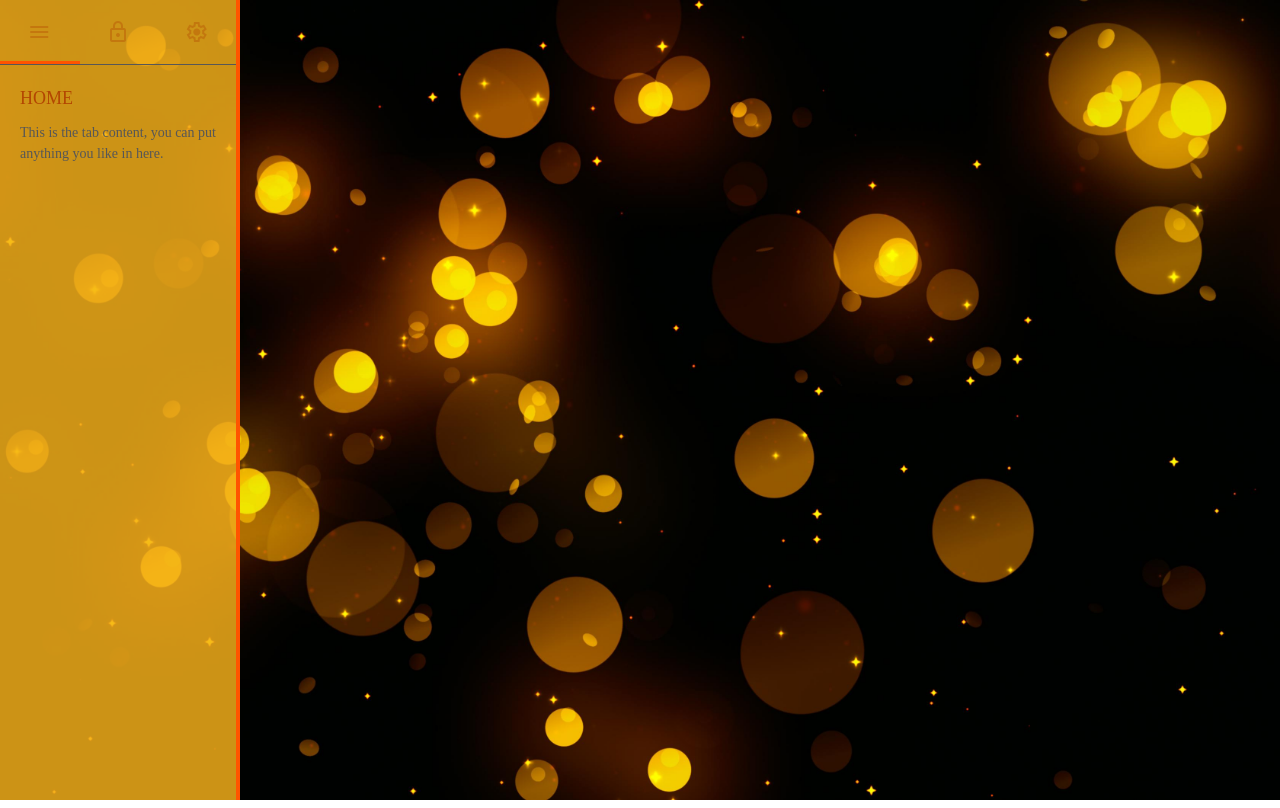
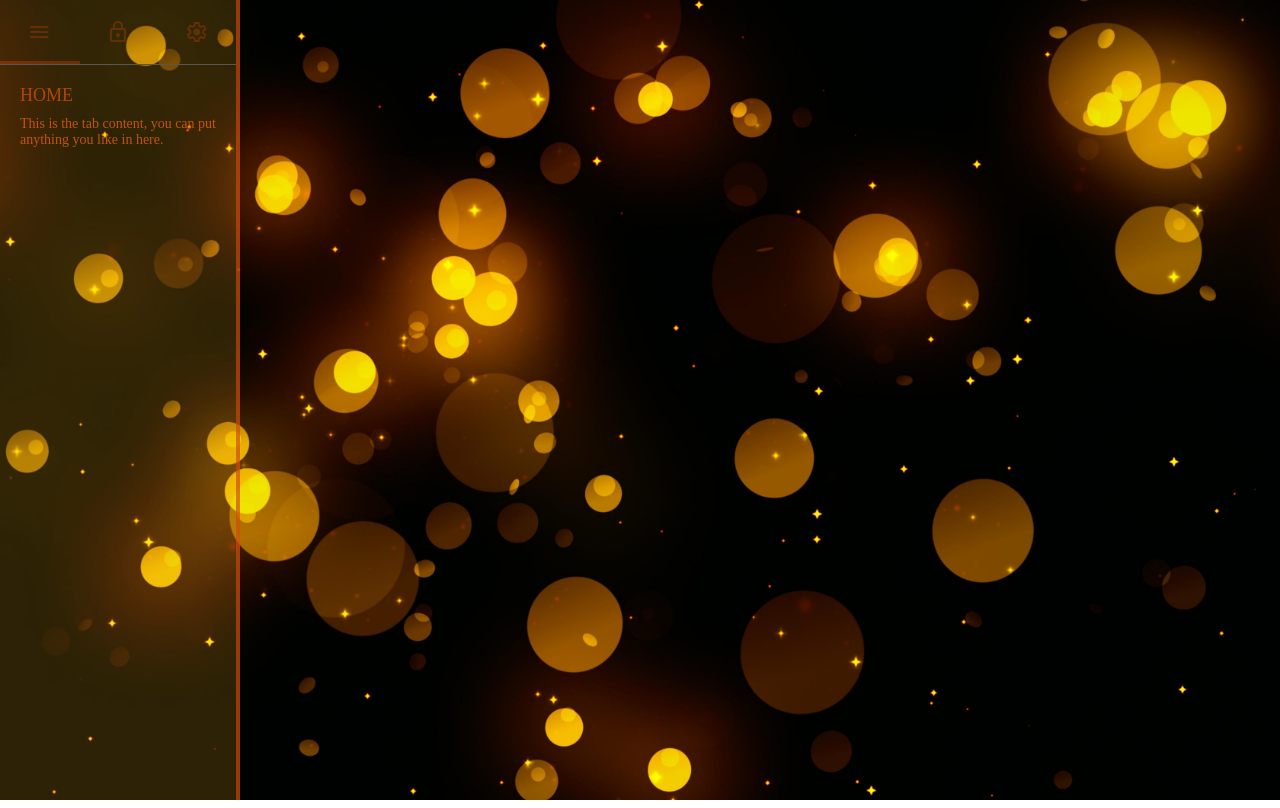
Before and after one commit to SamiraDorchalian/Sidebars, a plain HTML site: page Sidebar-6/index.html in a window 1280 px wide. Drawn offline with nearby package versions, Linux system fonts and the light colour scheme.

Commit message:
sidebar-7

```diff
--- a/Sidebar-6/index.html
+++ b/Sidebar-6/index.html
@@ -1,22 +1,22 @@
 <!DOCTYPE html>
 <html lang="en">
   <head>
-    <meta charset="UTF-8">
-    <meta http-equiv="X-UA-Compatible" content="IE=edge">
-    <meta name="viewport" content="width=device-width, initial-scale=1.0">
+    <meta charset="UTF-8" />
+    <meta http-equiv="X-UA-Compatible" content="IE=edge" />
+    <meta name="viewport" content="width=device-width, initial-scale=1.0" />
     <title>sidebar-7</title>
     <link
       rel="stylesheet"
       href="https://fonts.googleapis.com/css2?family=Material+Symbols+Outlined:opsz,wght,FILL,GRAD@48,400,0,0"
     />
-    <link rel="stylesheet" href="./style.css">
+    <link rel="stylesheet" href="./style.css" />
   </head>
   <body>
     <aside class="sidebar">
       <div class="tabs">
-            <input id="tab-1" type="radio" name="group">
-            <input id="tab-2" type="radio" name="group">
-            <input id="tab-3" type="radio" name="group">
+        <input id="tab-1" type="radio" name="group" />
+        <input id="tab-2" type="radio" name="group" />
+        <input id="tab-3" type="radio" name="group" />
         <div class="buttons">
           <label class="material-symbols-outlined" for="tab-1">Menu</label>
           <label class="material-symbols-outlined" for="tab-2">Lock</label>
@@ -24,28 +24,10 @@
           <div class="underline"></div>
         </div>
         <div class="content">
-                <div class="content-inner">
-                  <div>
-                    <h2>Home</h2>
-                    <p>
-                      This is the tab content, you can put anything you like in here.
-                    </p>
-                  </div>
-                  <div>
-                    <h2>Account</h2>
-                    <p>
-                      This is the tab content, you can put anything you like in here.
-                    </p>
-                  </div>
-                  <div>
-                    <h2>Settings</h2>
-                    <p>
-                      This is the tab content, you can put anything you like in here.
-                    </p>
-                  </div>
-                </div>
+          <div class="content-inner"></div>
         </div>
       </div>
     </aside>
+    <script src="./scipt.js"></script>
   </body>
 </html>
--- /dev/null
+++ b/Sidebar-6/scipt.js
@@ -0,0 +1,31 @@
+const contentInner = document.querySelector(".content-inner");
+
+const divTagHome = document.createElement("div");
+contentInner.appendChild(divTagHome);
+const h2TagHome = document.createElement("h2");
+h2TagHome.innerText = "Home";
+divTagHome.appendChild(h2TagHome);
+const pTagHome = document.createElement("p");
+pTagHome.innerText =
+  "This is the tab content, you can put anything you like in here.";
+divTagHome.appendChild(pTagHome);
+
+const divTagAccount = document.createElement("div");
+contentInner.appendChild(divTagAccount);
+const h2TagAccount = document.createElement("h2");
+h2TagAccount.innerText = "Account";
+divTagAccount.appendChild(h2TagAccount);
+const pTagAccount = document.createElement("p");
+pTagAccount.innerText =
+  "This is the tab content, you can put anything you like in here.";
+divTagAccount.appendChild(pTagAccount);
+
+const divTagSettings = document.createElement("div");
+contentInner.appendChild(divTagSettings);
+const h2TagSettings = document.createElement("h2");
+h2TagSettings.innerText = "Settings";
+divTagSettings.appendChild(h2TagSettings);
+const pTagSettings = document.createElement("p");
+pTagSettings.innerText =
+  "This is the tab content, you can put anything you like in here.";
+divTagSettings.appendChild(pTagSettings);
--- a/Sidebar-6/style.css
+++ b/Sidebar-6/style.css
@@ -1,63 +1,60 @@
-*{
+* {
   box-sizing: border-box;
 }
-:root{
-    --color-primary:rgb(255, 84, 0);
-    --tab-width:240px;
-    --button-width:80px;
+:root {
+  --color-primary: rgba(255, 85, 0, 0.274);
+  --tab-width: 240px;
+  --button-width: 80px;
 }
-html,body{
+html,
+body {
   height: 100%;
 }
-body{
-    display: grid;
-    place-items: center;
-    margin: 0;
+body {
   font-family: "Euclid Circular A";
-    line-height: 1.5;
   background: url("./nody-عکس-مشکی-و-زرد-1630319495.jpg");
   background-repeat: no-repeat;
   background-position: center;
   background-size: cover;
   color: #b34602;
 }
-.sidebar{
+.sidebar {
   position: fixed;
   top: 0;
   left: 0;
   height: 100%;
   width: var(--tab-width);
-    background: #f5b01bd5;
-    border-right: 4px solid rgb(255, 84, 0);
+  background: #f5b01b2f;
+  border-right: 4px solid rgba(204, 74, 10, 0.658);
 }
-input{
+input {
   display: none;
 }
-h2{
+h2 {
   margin: 0 0 10px;
   font-size: 18px;
   font-weight: 400;
   text-transform: uppercase;
 }
-.content{
+.content {
   position: relative;
   overflow: hidden;
   height: 140px;
 }
-.content-inner{
+.content-inner {
   position: absolute;
   top: 0;
   left: 0;
   display: flex;
   align-items: center;
-    width: calc(var(--tab-width)*3);
+  width: calc(var(--tab-width) * 3);
   transition: 0.3s;
 }
 .content-inner > div {
   width: inherit;
   padding: 20px;
 }
-label{
+label {
   text-align: center;
   padding: 20px 0;
   font-size: 15px;
@@ -65,17 +62,17 @@ label{
   opacity: 0.35;
   cursor: pointer;
 }
-p{
+p {
   margin: 0;
   font-size: 14px;
-    color: #575757;
+  color: #e2620cce;
 }
-.buttons{
+.buttons {
   position: relative;
   display: flex;
   border-bottom: 1px solid #575757;
 }
-.underline{
+.underline {
   position: absolute;
   left: 0;
   bottom: 0;
@@ -84,26 +81,26 @@ p{
   background: var(--color-primary);
   transition: 0.2s;
 }
-.tabs input:nth-child(1):checked ~ .buttons .underline{
+.tabs input:nth-child(1):checked ~ .buttons .underline {
   translate: 0 0;
 }
-.tabs input:nth-child(2):checked ~ .buttons .underline{
+.tabs input:nth-child(2):checked ~ .buttons .underline {
   translate: var(--button-width) 0;
 }
-.tabs input:nth-child(3):checked ~ .buttons .underline{
-    translate: (var(--button-width)*2)0;
+.tabs input:nth-child(3):checked ~ .buttons .underline {
+  translate: (var(--button-width) * 2) 0;
 }
 .tabs input:nth-child(1):checked ~ .buttons label:nth-child(1),
 .tabs input:nth-child(2):checked ~ .buttons label:nth-child(2),
-.tabs input:nth-child(3):checked ~ .buttons label:nth-child(3){
-    opacity: 1;
+.tabs input:nth-child(3):checked ~ .buttons label:nth-child(3) {
+  opacity: 4;
 }
-.tabs input:nth-child(1):checked ~ .content> .content-inner{
+.tabs input:nth-child(1):checked ~ .content > .content-inner {
   translate: 0 0;
 }
-.tabs input:nth-child(2):checked ~ .content> .content-inner{
-    translate: calc(0px - var(--tab-width))0;
+.tabs input:nth-child(2):checked ~ .content > .content-inner {
+  translate: calc(0px - var(--tab-width)) 0;
 }
-.tabs input:nth-child(3):checked ~ .content> .content-inner{
-    translate: calc(0px - var(--tab-width)*2)0;
+.tabs input:nth-child(3):checked ~ .content > .content-inner {
+  translate: calc(0px - var(--tab-width) * 2) 0;
 }
```
Lines whose indentation alone changed are shown as unchanged.
